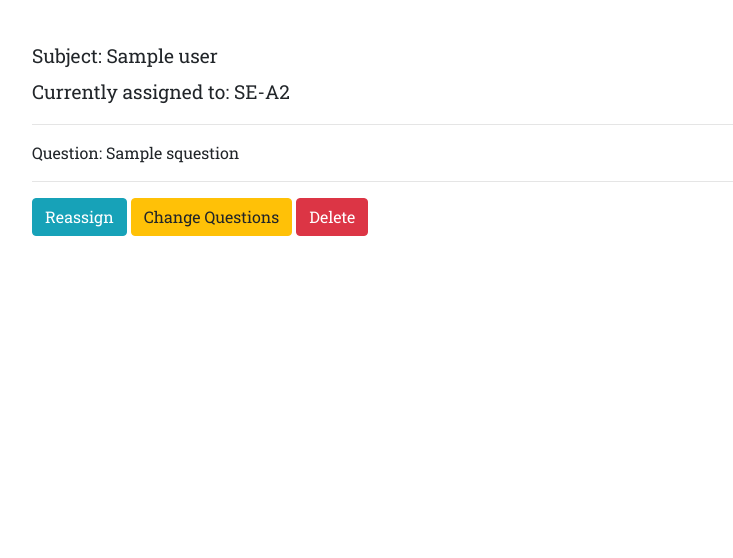
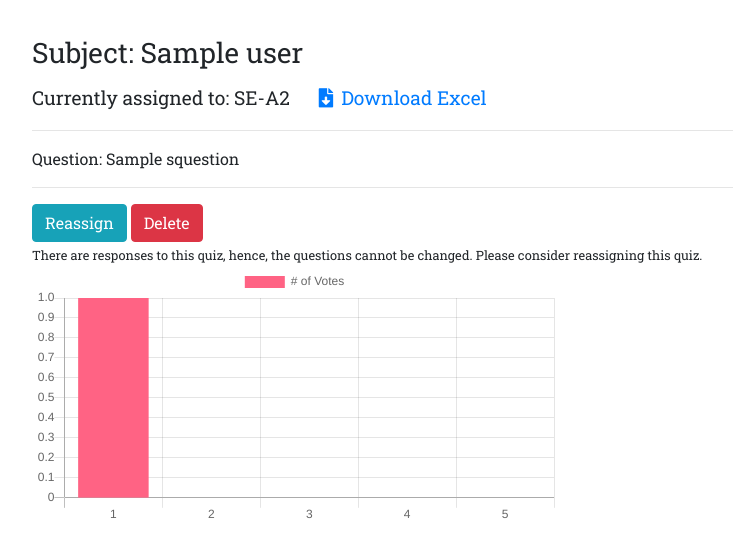
Before and after one commit to Saurabh-Singh-00/QuizExitSurvey, a Django app: page /exit/1/view/ in a window 1280 px wide. Shown: the part 56-614 px from the top of the page, without its empty margins (68-801 px from the left). Run offline with Django 3.2, Linux system fonts and the light colour scheme; a user stored in the database is signed in; tables that the repository leaves empty hold one stand-in row (values such as "Sample post"); some libraries are stand-ins or nearby versions.

Commit message:
Added Chart js and excel download for Exit Survey

```diff
--- a/exit/admin.py
+++ b/exit/admin.py
@@ -1,6 +1,8 @@
 from django.contrib import admin
-from .models import Survey, SQuestion
+from .models import Survey, SQuestion, SurveyResponse, SQuestionResponse
 
 
 admin.site.register(Survey)
 admin.site.register(SQuestion)
+admin.site.register(SurveyResponse)
+admin.site.register(SQuestionResponse)
--- a/exit/urls.py
+++ b/exit/urls.py
@@ -12,4 +12,5 @@ urlpatterns = [
     path('<int:opk>/<int:npk>/edit/', views.edit_survey, name='edit-survey'),
     path('<int:pk>/delete/', views.SurveyDeleteView.as_view(), name='delete-survey'),
     path('<int:pk>/update/', views.SurveyUpdateView.as_view(), name='update-survey'),
+    path('<int:pk>/download/', views.generate_excel, name='download-excel')
 ]
--- a/exit/views.py
+++ b/exit/views.py
@@ -171,14 +171,33 @@ def view_survey(request, pk):
         batches += str(batch) + ", "
     batches = batches[:-2]
     questions = SQuestion.objects.filter(survey=survey)
-    # responses = QuizResponse.objects.filter(survey=survey).exists()
+    responses = SurveyResponse.objects.filter(survey=survey).exists()
     user = request.user.teacher
+    no_responses = []
+    if responses:
+        for question in questions:
+            chosen = [0, 0, 0, 0, 0]
+            q_responses = SQuestionResponse.objects.filter(squestion=question)
+            for q_response in q_responses:
+                if q_response.que_response == "1":
+                    chosen[0] += 1
+                elif q_response.que_response == "2":
+                    chosen[1] += 1
+                elif q_response.que_response == "3":
+                    chosen[2] += 1
+                elif q_response.que_response == "4":
+                    chosen[3] += 1
+                else:
+                    chosen[4] += 1
+            no_responses.append(chosen)
+        print(no_responses)
     context = {
         'questions': questions,
         'survey': survey,
         'author': user,
         'batches': batches,
-        # 'responses': responses
+        'responses': responses,
+        'no_responses': no_responses
     }
     return render(request, 'survey/view_survey.html', context)
 
@@ -211,3 +230,57 @@ class SurveyUpdateView(UpdateView):
     def get_success_url(self):
         survey = self.get_object()
         return reverse_lazy('view-quiz', kwargs={'pk': survey.pk})
+
+
+
+
+
+
+@login_required
+@teacher_required
+def generate_excel(request, pk):
+    import xlwt
+    survey = get_object_or_404(Survey, pk=pk)
+    ques = SQuestion.objects.filter(survey=survey)
+    responses = SurveyResponse.objects.values_list(
+        'student__roll_no',
+        'student__student__first_name',
+        'student__student__last_name',
+        'student__batch__division',
+        'student'
+    ).filter(survey=survey).order_by('student__roll_no')
+    response = HttpResponse(content_type='application/ms-excel')
+    file_name = 'Survey ' + '-'.join([str(x) for x in survey.batches.all()])
+    print(file_name)
+    response['Content-Disposition'] = f'attachment; filename="{file_name}.xls"'
+    print(responses)
+    wb = xlwt.Workbook(encoding='utf-8')
+    ws = wb.add_sheet(f'{survey.title}')
+
+    # Sheet header, first row
+    row_num = 0
+
+    font_style = xlwt.XFStyle()
+    font_style.font.bold = True
+
+    columns = ['Roll No', 'First name', 'Last name', 'Division', 'Student']
+
+    for col_num in range(len(columns)):
+        ws.write(row_num, col_num, columns[col_num], font_style)
+
+    for col_num in range(len(columns), len(ques)+len(columns)):
+        ws.write(row_num, col_num, ques[col_num-len(columns)].squestion, font_style)
+    ws.write(row_num, len(columns)+len(ques), 'Feedback', font_style)
+    row_num += 1
+    for i in range(len(responses)):
+        for j in range(len(responses[i])):
+            ws.write(row_num, j, responses[i][j], font_style)
+        for k in range(len(ques)):
+            res = SQuestionResponse.objects.filter(squestion=ques[k], survey_response__student=responses[i][-1]).first()
+            ws.write(row_num, k+len(responses[0]), res.que_response, font_style)
+        feedback = SurveyResponse.objects.filter(survey=survey, student=responses[i][-1]).values('feedback').first()
+        ws.write(row_num, len(columns)+len(ques), feedback['feedback'], font_style)
+        row_num += 1
+    wb.save(response)
+    return response
+    # return HttpResponse("<h2>Download Excel</h2>")
--- a/templates/survey/pdf_response.html
+++ b/templates/survey/pdf_response.html
@@ -55,6 +55,9 @@
     <div class="a">
         <p style="color:darkblue; font-family: 'LDFineScript4', 'Times New Roman', sans-serif; font-size:600%">{{ survey_response.student.student.first_name }} {{ survey_response.student.student.last_name }}</p>
     </div>
+    <h4>
+
+    </h4>
 {% endblock %}
 </body>
 </html>
--- a/templates/survey/view_survey.html
+++ b/templates/survey/view_survey.html
@@ -10,12 +10,14 @@
                 <a class="btn btn-secondary" href="{% url 'update-quiz' quiz.pk %}"> Quiz Status: Closed </a>
             {% endif %}
         </span><br>
-            <small>
+            <h3>
                 Subject: {{ survey.subject }}
-            </small>
-            <br>
+            </h3>
             <small>
                 Currently assigned to: {{ batches }}
+                {% if responses %}
+                     <a href="{% url 'download-excel' survey.pk %}"><i class="fas fa-file-download mr-2 ml-4"></i>Download Excel</a>
+                {% endif %}
             </small>
         </legend>
         <hr>
@@ -25,7 +27,7 @@
         {% endfor %}
         <span class="align-left"><a class="btn btn-info" href="{% url 'add-survey' survey.pk %}">Reassign</a>
         </span>
-        {% if survey.author == user.teacher %}
+        {% if survey.author == author %}
             {% if responses %}
                 <a class="btn btn-danger" href="{% url 'delete-survey' survey.pk %}">Delete</a><br>
                 <small>There are responses to this quiz, hence, the questions cannot be changed. Please consider
@@ -35,6 +37,62 @@
                 <a class="btn btn-warning" href="{% url 'edit-survey' survey.pk survey.pk %}">Change Questions</a>
                 <a class="btn btn-danger" href="{% url 'delete-survey' survey.pk %}">Delete</a><br>
             {% endif %}
+            {% if responses %}
+                <div class="row">
+                    {% for ques in questions %}
+
+                        <div class="col-sm-12 col-md-6">
+                            <canvas id="chart-{{ forloop.counter0 }}"></canvas>
+                        </div>
+                    {% endfor %}
+                </div>
+            {% endif %}
         {% endif %}
     </div>
 {% endblock %}
+
+{% block scripts %}
+    <script type="text/javascript"
+            src="https://cdnjs.cloudflare.com/ajax/libs/Chart.js/2.7.3/Chart.bundle.min.js"></script>
+    <script>
+        {% if responses %}
+            {% for i in questions %}
+                new Chart(document.getElementById("chart-{{ forloop.counter0 }}").getContext('2d'), {
+                    type: 'bar',
+                    data: {
+                        labels: ["1", "2", "3", "4", "5"],
+                        datasets: [{
+                            label: '# of Votes',
+                            data: [
+                                {{ no_responses }}[{{ forloop.counter0 }}][0],
+                                {{ no_responses }}[{{ forloop.counter0 }}][1],
+                                {{ no_responses }}[{{ forloop.counter0 }}][2],
+                                {{ no_responses }}[{{ forloop.counter0 }}][3],
+                                {{ no_responses }}[{{ forloop.counter0 }}][4]
+                            ],
+                            backgroundColor: [
+                                'rgba(255, 99, 132, 1)',
+                                'rgba(54, 162, 235, 1)',
+                                'rgba(255, 206, 86, 1)',
+                                'rgba(75, 192, 192, 1)',
+                                'rgba(64, 192, 12, 1)'
+                            ],
+                        }]
+                    },
+                    options: {
+                        scales: {
+                            yAxes: [{
+                                ticks: {
+                                    beginAtZero: true
+                                }
+                            }]
+                        }
+                    }
+                });
+            {% endfor %}
+        {% endif %}
+        // function downloadImage(button, event, id) {
+        //     button.href = document.getElementById('chart-'+id).toDataURL("image/png")
+        // }
+    </script>
+{% endblock scripts %}
```
Also changed, not shown: quiz/views.py (+17 -15 lines).
